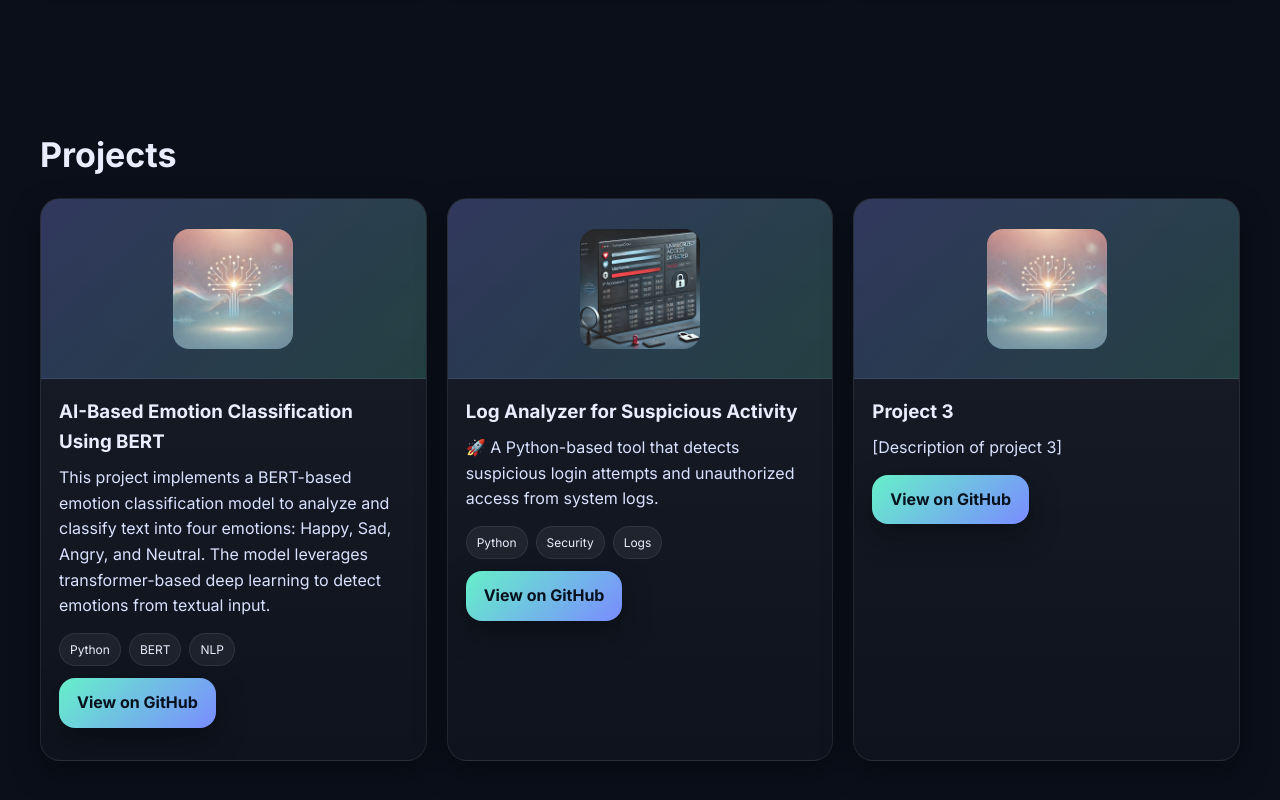
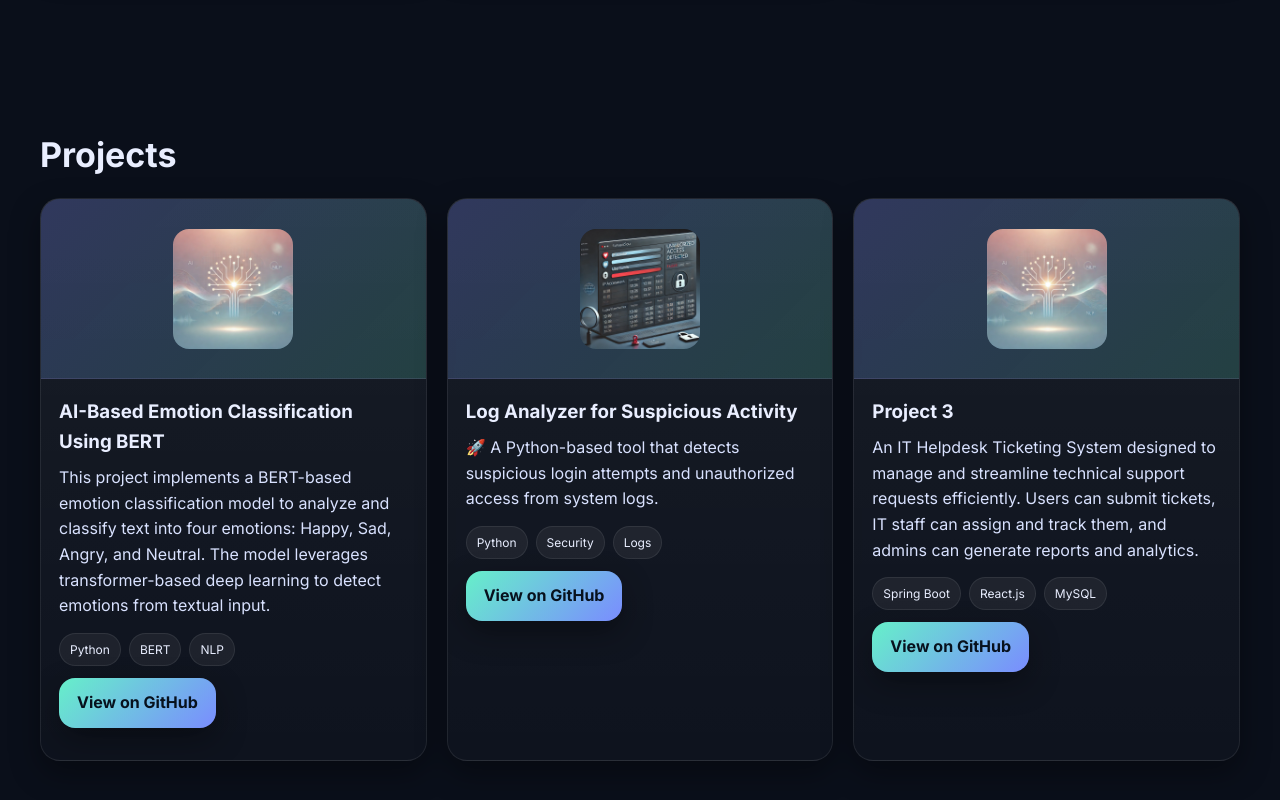
Before and after one commit to rajveersidhu/rajveersidhu.github.io, a website: page index.html in a window 1280 px wide. Shown: the part 1276-2076 px from the top of the page. Drawn offline with Linux system fonts and the light colour scheme.

Commit message:
Update index.html

```diff
--- a/index.html
+++ b/index.html
@@ -130,9 +130,9 @@
         </div>
       </div>
       <div class="panel reveal">
-        <h3 style="margin-top:0">What we do</h3>
+        <h3 style="margin-top:0">What I do</h3>
         <p class="lead">Translate business needs into shipped changes. We map processes, write clear requirements, coordinate UAT, and push clean deployments with release notes and validation trackers.</p>
-        <p><a class="cta" href="/mnt/data/ResumeSeptember2025.docx">Download Resume</a></p>
+        <p><a class="cta" href="/mnt/data/ResumeSeptember2025.pdf">Download Resume</a></p>
       </div>
     </div>
   </section>
@@ -203,11 +203,14 @@
         <!-- Project 3 -->
         <article class="card tilt reveal" tabindex="0">
           <div class="card-media">
-            <img src="images/project1.png" alt="Project 3" />
+            <img src="images/project1.png" alt="IT Helpdesk Ticketing System" />
           </div>
           <div class="card-body">
             <h3>Project 3</h3>
-            <p>[Description of project 3]</p>
+            <p>An IT Helpdesk Ticketing System designed to manage and streamline technical support requests efficiently. Users can submit tickets, IT staff can assign and track them, and admins can generate reports and analytics.</p>
+            <div class="badgebar">
+              <span class="badge">Spring Boot</span><span class="badge">React.js</span><span class="badge">MySQL</span>
+            </div>
             <p style="margin-top:12px"><a class="cta" href="https://github.com/rajveersidhu/" target="_blank" rel="noopener">View on GitHub</a></p>
           </div>
         </article>
```
